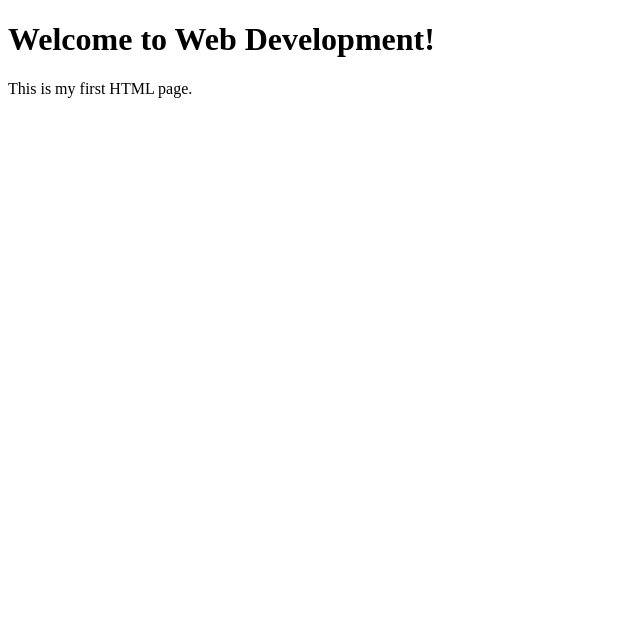
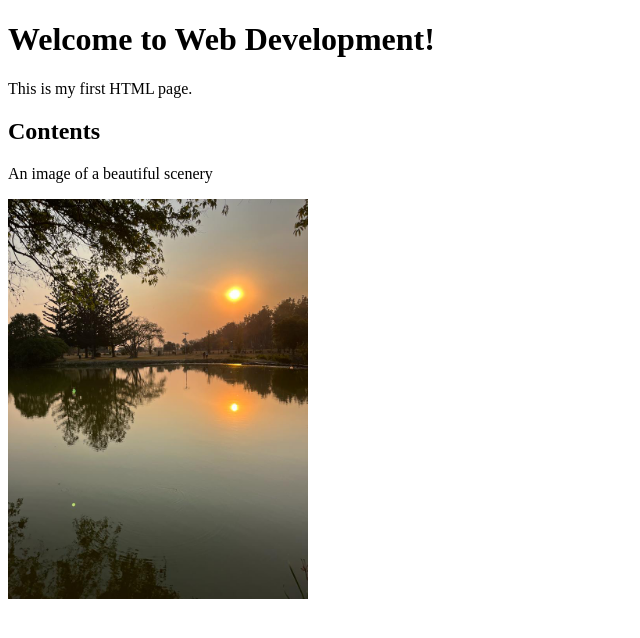
Before and after one commit to Niza-Khunga/web-dev-lab, a plain HTML site: page index.html in a window 1280 px wide. Shown: the whole page, without its empty margins (0-640 px from the left). Drawn offline with Linux system fonts and the light colour scheme.

Commit message:
Update index.html file with image.

```diff
--- a/index.html
+++ b/index.html
@@ -9,5 +9,8 @@ initial-scale=1.0">
 <body>
 <h1>Welcome to Web Development!</h1>
 <p>This is my first HTML page.</p>
+<h2>Contents</h2>
+<p>An image of a beautiful scenery</p>
+<img src="IMG-20230906-WA0076.jpg" alt="An Optic Illusion" width ="300">
 </body>
 </html>
```
Also changed, not shown: IMG-20230906-WA0076.jpg (added), hello.txt (added).
